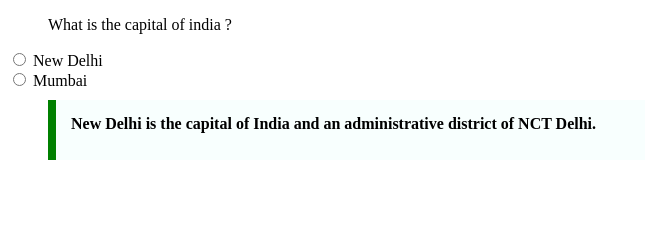
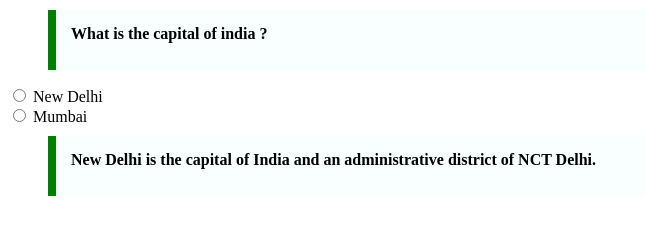
Before and after one commit to acciojob/trivia-yogeshchandratripathi, a website: page main.html in a window 1280 px wide. Shown: the whole page, without its empty margins (0-645 px from the left). Drawn offline with Linux system fonts and the light colour scheme.

Commit message:
created a submission

```diff
--- a/main.html
+++ b/main.html
@@ -8,7 +8,7 @@
 
 <body>
 	<!-- the entire body must be written by student -->
-	<blockquote>What is the capital of india ?</blockquote>
+	<blockquote class="cite">What is the capital of india ?</blockquote>
 	<input type="radio" id="loc-a" name="loc-a" required>
 	<label for="loc-a">New Delhi</label><br>
 	<input type="radio" id="loc-b" name="loc-a" required>
```
